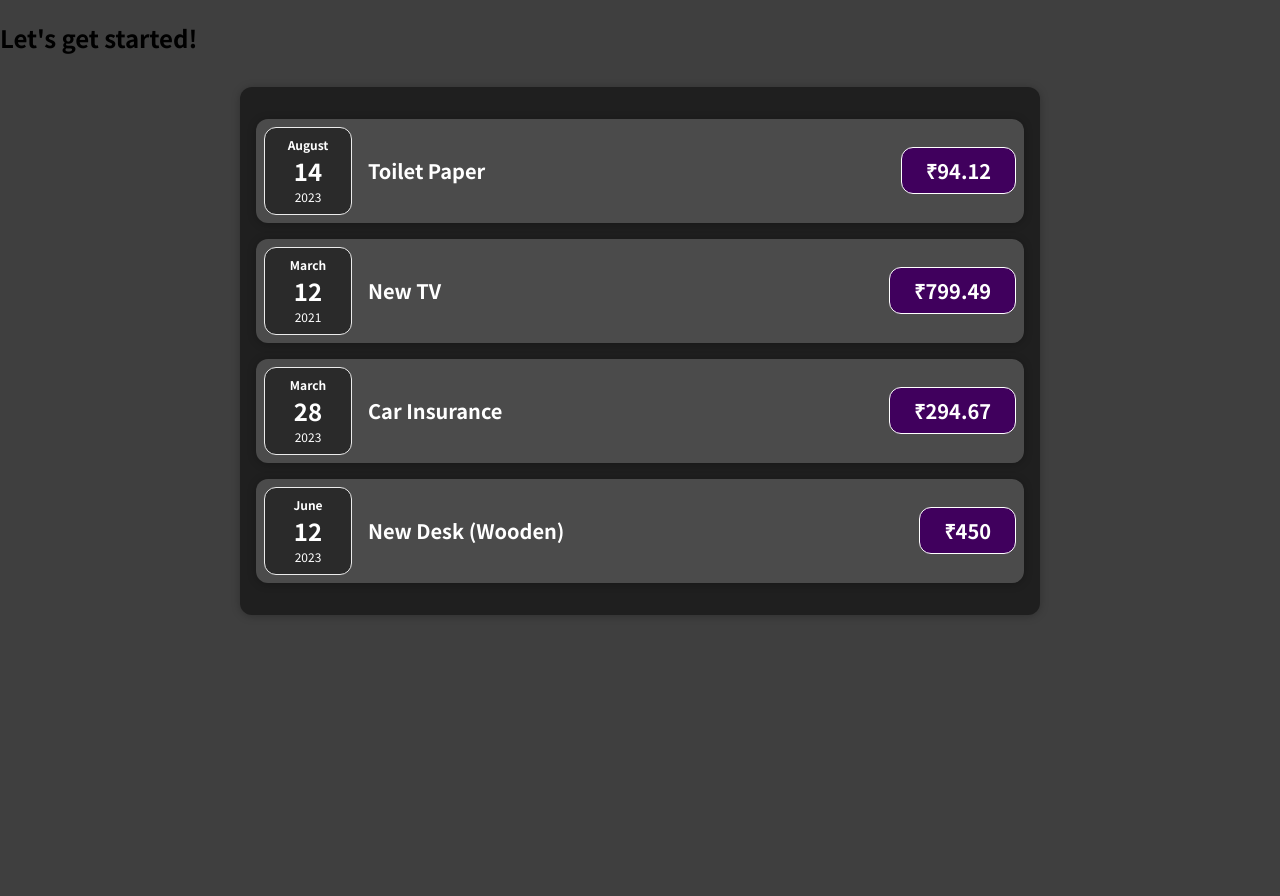
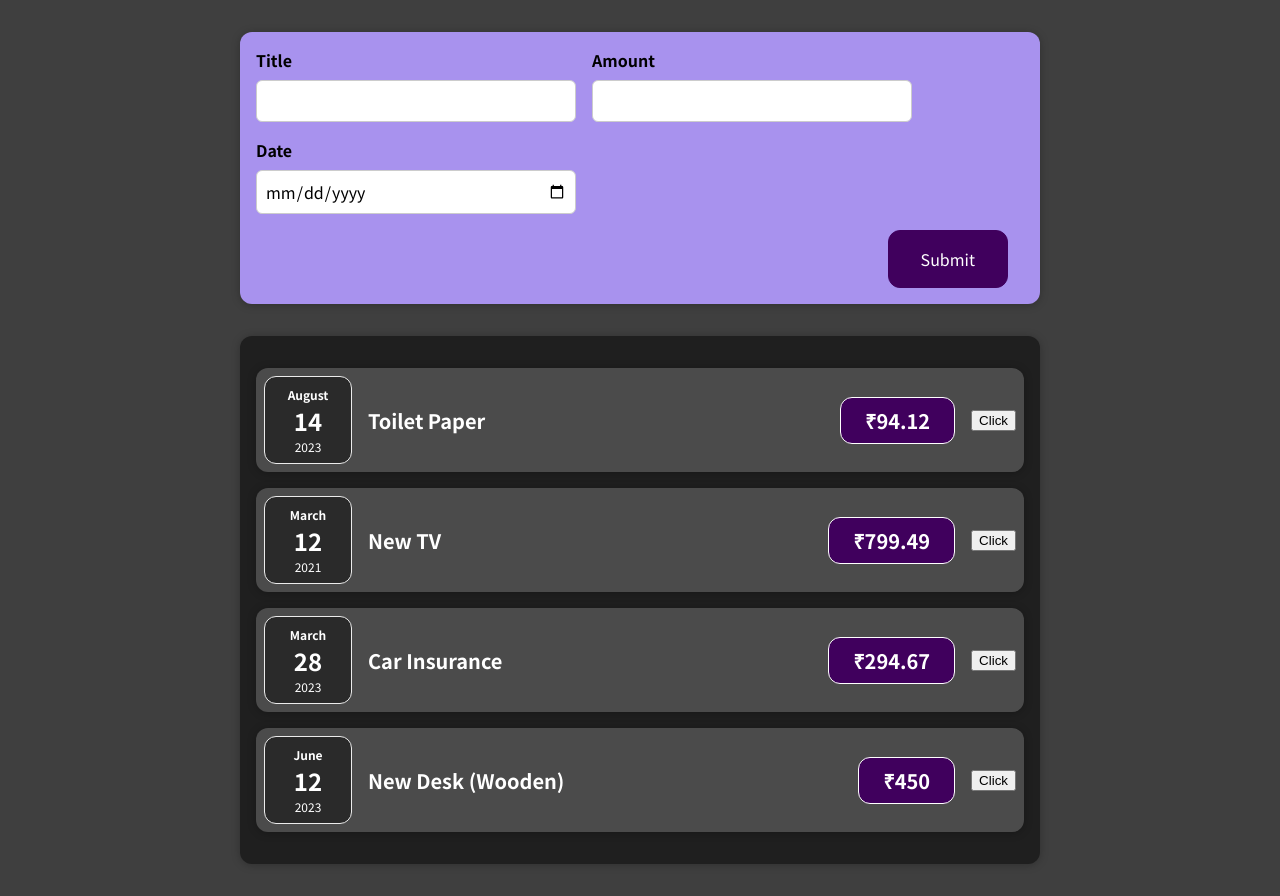
Before and after one commit to Rohitkumar2145/Expense-Tracker, a React (Create React App) app: page / in a window 1280 px wide. Before the commit the page ends 800 px from the top, so only its background shows below. Built offline with nearby package versions, Linux system fonts and the light colour scheme.

Commit message:
Input Form added

```diff
--- a/package.json
+++ b/package.json
@@ -34,5 +34,8 @@
       "last 1 firefox version",
       "last 1 safari version"
     ]
+  },
+  "devDependencies": {
+    "react-error-overlay": "^6.0.9"
   }
 }
--- a/src/App.js
+++ b/src/App.js
@@ -1,6 +1,8 @@
+import React from "react";
 import Expenses from "./components/Expenses/Expenses";
+import NewExpense from "./components/NewExpenses/NewExpense";
 
-function App() {
+const App = () => {
   const expenses = [
     {
       id: "e1",
@@ -24,10 +26,10 @@
   ];
   return (
     <div>
-      <h2>Let's get started!</h2>
+      <NewExpense />
       <Expenses expenses={expenses} />
     </div>
   );
-}
+};
 
 export default App;
--- a/src/components/Expenses/ExpenseItem.js
+++ b/src/components/Expenses/ExpenseItem.js
@@ -1,17 +1,24 @@
+import React, { useState } from "react";
 import "./ExpenseItem.css";
 import ExpenseDate from "./ExpenseDate";
 import Card from "../UI/Card";
 
-function ExpenseItem(props) {
+const ExpenseItem = (props) => {
+  const [title, setTitle] = useState(props.title);
+  const call = () => {
+    setTitle("Updated!");
+    console.log(title);
+  };
   return (
     <Card className="expense-item">
       <ExpenseDate date={props.date} />
       <div className="expense-item__description">
-        <h2>{props.title}</h2>
+        <h2>{title}</h2>
         <div className="expense-item__price">₹{props.amount}</div>
+        <button onClick={call}>Click</button>
       </div>
     </Card>
   );
-}
+};
 
 export default ExpenseItem;
--- a/src/components/Expenses/Expenses.js
+++ b/src/components/Expenses/Expenses.js
@@ -1,8 +1,9 @@
+import React from "react";
 import ExpenseItem from "./ExpenseItem";
 import "./Expenses.css";
 import Card from "../UI/Card";
 
-function Expenses(props) {
+const Expenses = (props) => {
   return (
     <Card className="expenses">
       <ExpenseItem
@@ -27,6 +28,6 @@
       />
     </Card>
   );
-}
+};
 
 export default Expenses;
--- /dev/null
+++ b/src/components/NewExpenses/ExpenseForm.css
@@ -0,0 +1,26 @@
+.new-expense__controls {
+  display: flex;
+  flex-wrap: wrap;
+  gap: 1rem;
+  margin-bottom: 1rem;
+  text-align: left;
+}
+
+.new-expense__control label {
+  font-weight: bold;
+  margin-bottom: 0.5rem;
+  display: block;
+}
+
+.new-expense__control input {
+  font: inherit;
+  padding: 0.5rem;
+  border-radius: 6px;
+  border: 1px solid #ccc;
+  width: 20rem;
+  max-width: 100%;
+}
+
+.new-expense__actions {
+  text-align: right;
+}
--- /dev/null
+++ b/src/components/NewExpenses/ExpenseForm.js
@@ -0,0 +1,30 @@
+import React from "react";
+import "./ExpenseForm.css";
+
+const ExpenseForm = () => {
+  return (
+    <form>
+      <div className="new-expense__controls">
+        <div className="new-expense__control">
+          <label>Title</label>
+          <input type="text" />
+        </div>
+        <div className="new-expense__control">
+          <label>Amount</label>
+          <input type="number" min="1" step="1" />
+        </div>
+        <div className="new-expense__control">
+          <label>Date</label>
+          <input type="date" min="2021-01-01" max="2023-12-31" />
+        </div>
+      </div>
+      <div className="new-expense__actions">
+        <button className="new-expense__control" type="submit">
+          Submit
+        </button>
+      </div>
+    </form>
+  );
+};
+
+export default ExpenseForm;
--- /dev/null
+++ b/src/components/NewExpenses/NewExpense.css
@@ -0,0 +1,38 @@
+.new-expense {
+  background-color: #a892ee;
+  padding: 1rem;
+  margin: 2rem auto;
+  width: 50rem;
+  max-width: 95%;
+  border-radius: 12px;
+  text-align: center;
+  box-shadow: 0 1px 8px rgba(0, 0, 0, 0.25);
+}
+
+.new-expense button {
+  font: inherit;
+  cursor: pointer;
+  padding: 1rem 2rem;
+  border: 1px solid #40005d;
+  background-color: #40005d;
+  color: white;
+  border-radius: 12px;
+  margin-right: 1rem;
+}
+
+.new-expense button:hover,
+.new-expense button:active {
+  background-color: #510674;
+  border-color: #510674;
+}
+
+.new-expense button.alternative {
+  color: #220131;
+  border-color: transparent;
+  background-color: transparent;
+}
+
+.new-expense button.alternative:hover,
+.new-expense button.alternative:active {
+  background-color: #ddb3f8;
+}
--- /dev/null
+++ b/src/components/NewExpenses/NewExpense.js
@@ -0,0 +1,13 @@
+import React from "react";
+import "./NewExpense.css";
+import ExpenseForm from "./ExpenseForm";
+
+const NewExpense = () => {
+  return (
+    <div className="new-expense">
+      <ExpenseForm />
+    </div>
+  );
+};
+
+export default NewExpense;
--- a/src/components/UI/Card.js
+++ b/src/components/UI/Card.js
@@ -1,8 +1,9 @@
+import React from "react";
 import "../UI/Card.css";
 
-function Card(props) {
+const Card = (props) => {
   const classes = "card " + props.className;
   return <div className={classes}>{props.children}</div>;
-}
+};
 
 export default Card;
```
Also changed, not shown: 2 other files (tests, documents, lock files or other folders).
